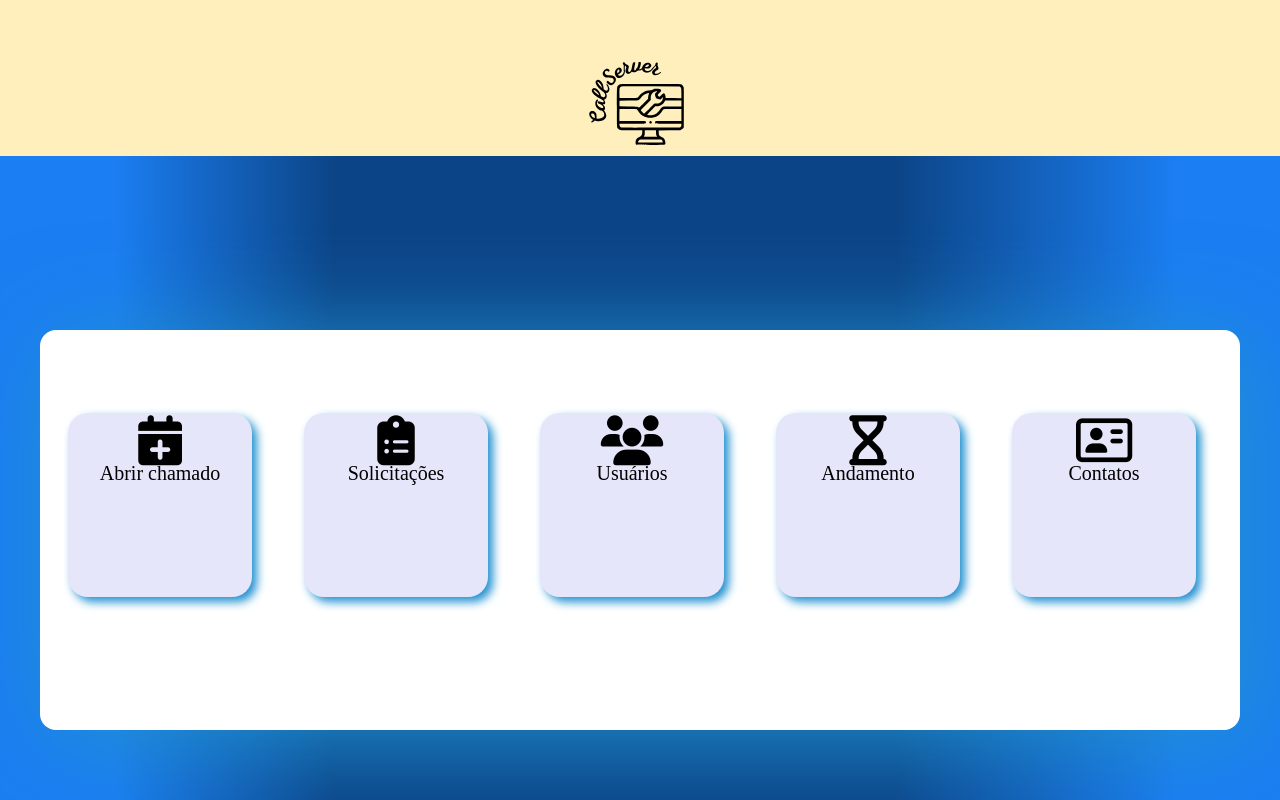
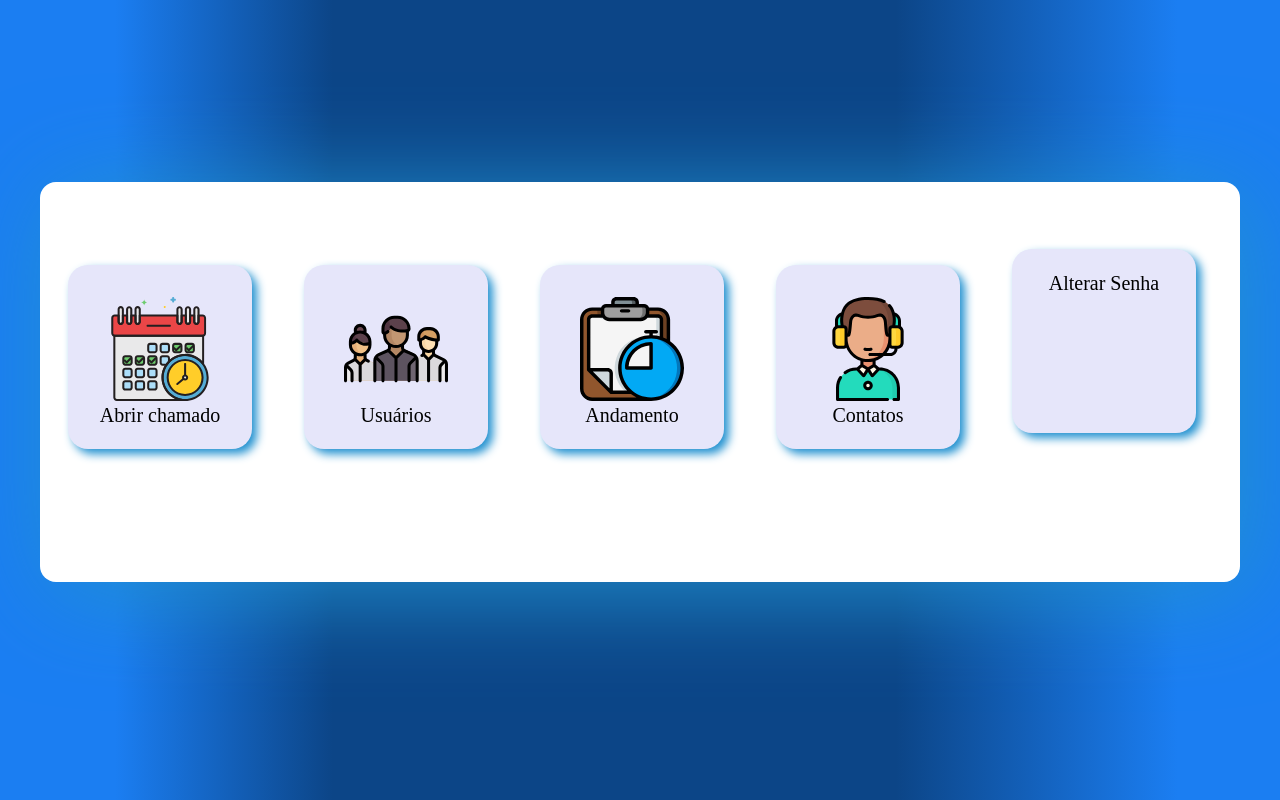
Before and after one commit to Igor-S-Souza/Trabalho-Final-1, a PHP site: page /RH/menu.php in a window 1280 px wide. Run offline with PHP 8.4, Linux system fonts and the light colour scheme; the visitor is signed in with stand-in values (Sample User, id 1); some libraries are stand-ins or nearby versions.

Commit message:
mudanças RH

```diff
--- a/RH/menu.php
+++ b/RH/menu.php
@@ -1,29 +1,26 @@
 <?php
 include ("../DADOS_USUARIO/dados_de_usuario.php");
-
-//Mensagem login em branco
-if(isset($_SESSION['msg_de_bem_vindo'])){
-    echo $_SESSION['msg_de_bem_vindo'];
-    //Parando sessão
-    unset($_SESSION['msg_de_bem_vindo']);
-}
- ?>
+?>
 <!DOCTYPE html>
 <html>
 <head>
     <meta charset="utf-8">
     <link rel="stylesheet" type="text/css" href="../CSS/estilo.css">
     <script src="https://kit.fontawesome.com/875bd3d356.js" crossorigin="anonymous"></script>
+    <?php include("../CSS/scripts.php"); ?>
     <title>Menu Inicial</title>
 </head>
 <body class="corpo">
-    <center>
-      <div class="div_nome_empresa">
-        <br>
-        <a href="menu.php"><img src="../IMAGENS/CallServer.svg"></a>
-        <br>
-      </div>
+
     </center>
+    <?php
+      //Mensagem login em branco
+    if(isset($_SESSION['msg_de_bem_vindo'])){
+        echo $_SESSION['msg_de_bem_vindo'];
+        //Parando sessão
+        unset($_SESSION['msg_de_bem_vindo']);
+    }
+     ?>
     <center>
       <br>
       <br>
@@ -31,11 +28,11 @@ if(isset($_SESSION['msg_de_bem_vindo'])){
       <div class="div_menu_maior">
       <table>
       <tr>
-          <td><div class="div_menu"><a href="solicitacao.php"><div class="div_icone"><i class="fa-solid fa-calendar-plus"></i></div></a><div class="letra_div"><br>Abrir chamado</div></div></td>
-          <td><div class="div_menu"><a href="andamento_solicitacao.php"><div class="div_icone"><i class="fa-solid fa-clipboard-list"></i></div></a><div class="letra_div"><br>Solicitações</div></div></td>
-          <td><div class="div_menu"><a href="usuario_setor.php"><div class="div_icone"><i class="fa-solid fa-users"></i></div></a><div class="letra_div"><br>Usuários</div></div></td>
-          <td><div class="div_menu"><a href="andamento.php"><div class="div_icone"><i class="fa-solid fa-hourglass"></i></div></a><div class="letra_div"><br>Andamento</div></div></td>
-          <td><div class="div_menu"><a href="contatos.php"><div class="div_icone"><i class="fa-regular fa-address-card"></i></div></a><div class="letra_div"><br>Contatos</div></div></td>
+        <td><div class="div_menu"><a href="solicitacao.php"><div class="div_icone"><img src="../IMAGENS/cronograma.svg"></div></a><div class="letra_div"><br>Abrir chamado</div></div></td>
+        <td><div class="div_menu"><a href="usuario_setor.php"><div class="div_icone"><img src="../IMAGENS/group.svg"></div></a><div class="letra_div"><br>Usuários</div></div></td>
+        <td><div class="div_menu"><a href="andamento.php"><div class="div_icone"><img src="../IMAGENS/cronometro_lista.svg"></div></a><div class="letra_div"><br>Andamento</div></div></td>
+        <td><div class="div_menu"><a href="contatos.php"><div class="div_icone"><img src="../IMAGENS/interno.svg"></i></div></a><div class="letra_div"><br>Contatos</div></div></td>
+                <td><div class="div_menu"><a href="alterando_senha_usuario.php"><div class="div_icone"> </div></a><div class="letra_div"><br>Alterar Senha</div></div></td>
       </tr>
     </center>
     </table>
```
Also changed, not shown: RH/contatos.php (+4 -3 lines), RH/solicitacao.php (+9 -17 lines).
